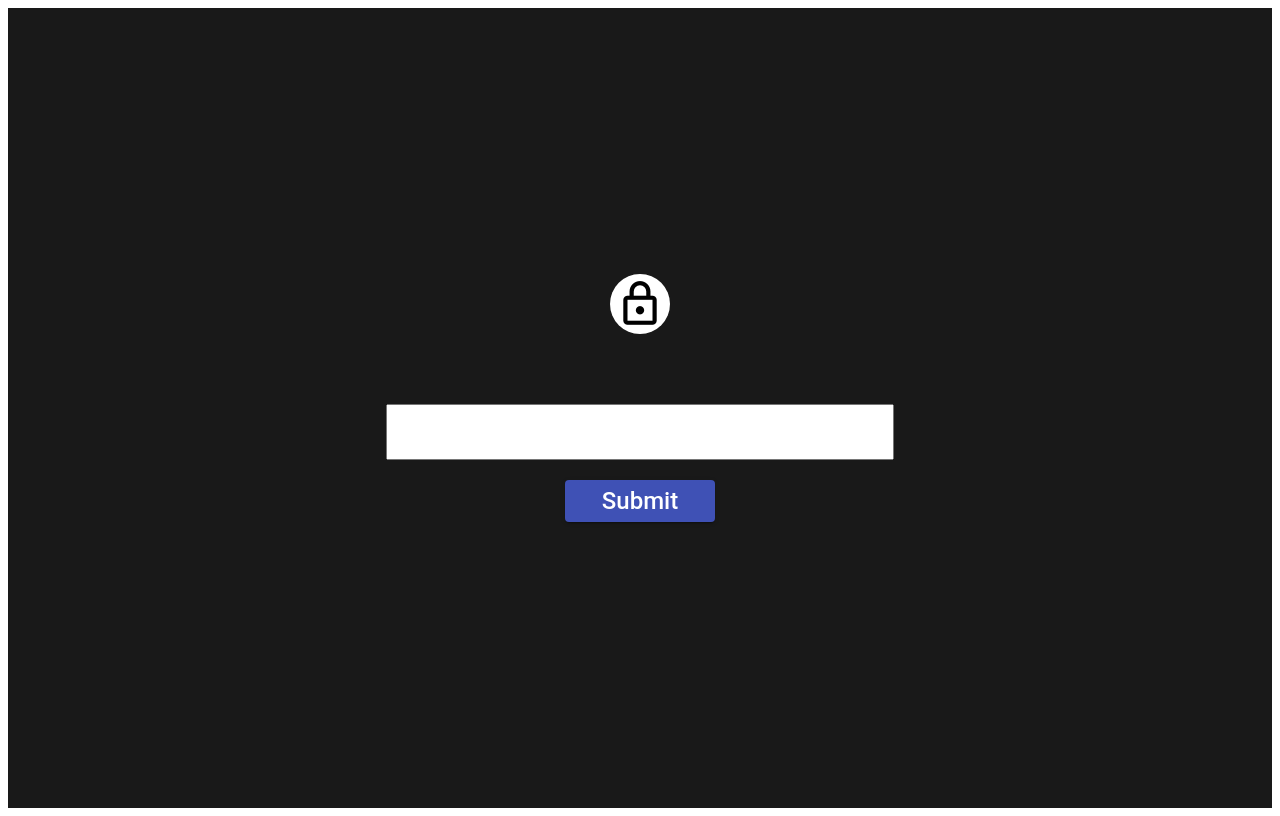
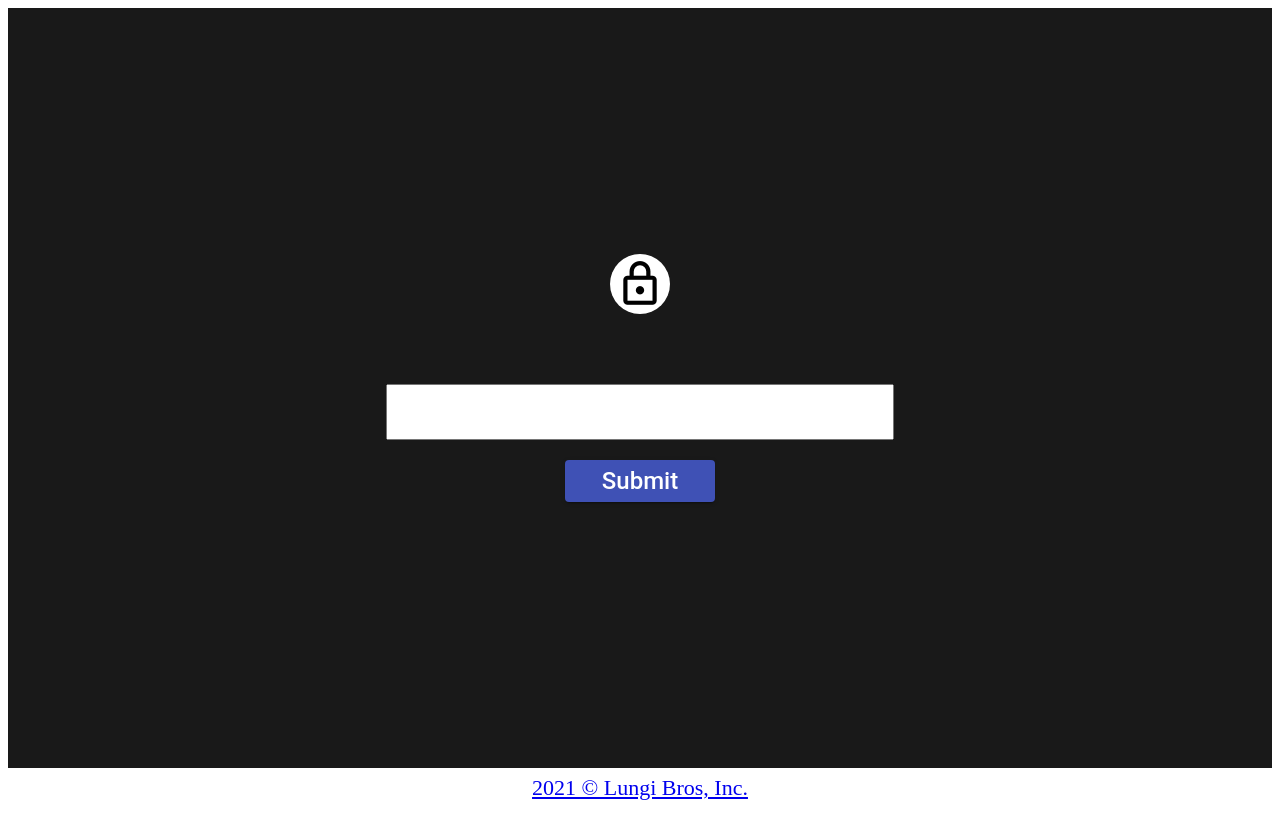
Before and after one commit to KirkRehal/GoodbyeTaras, an Angular app: page / in a window 1280 px wide. Built offline with nearby package versions, Linux system fonts and the light colour scheme.

Commit message:
added footer

```diff
--- a/src/app/app.component.css
+++ b/src/app/app.component.css
@@ -1,3 +1,20 @@
 .container {
-    height: 100vh;
+    height: 95vh;
 }
+
+.footer {
+    height: 5vh;
+    display: flex;
+    justify-content: center;
+}
+
+.text-container {
+    height: 100%;
+    display: flex;
+    flex-direction: column;
+    justify-content: center;
+}
+
+.text {
+    font-size: 22px;
+}
--- a/src/app/app.component.html
+++ b/src/app/app.component.html
@@ -2,3 +2,8 @@
   <app-lockscreen (passwordEmitter)="checkPassword($event)" *ngIf="showLockscreen"></app-lockscreen>
   <app-goodbye></app-goodbye>
 </div>
+<div class="footer">
+  <div class="text-container">
+    <span class="text"><a href="https://www.mirchi9.com/wp-content/uploads/2018/07/Deverakonda-Brothers-in-Rowdy-Wear.jpg">2021 © Lungi Bros, Inc.</a></span>
+  </div>
+</div>
```
